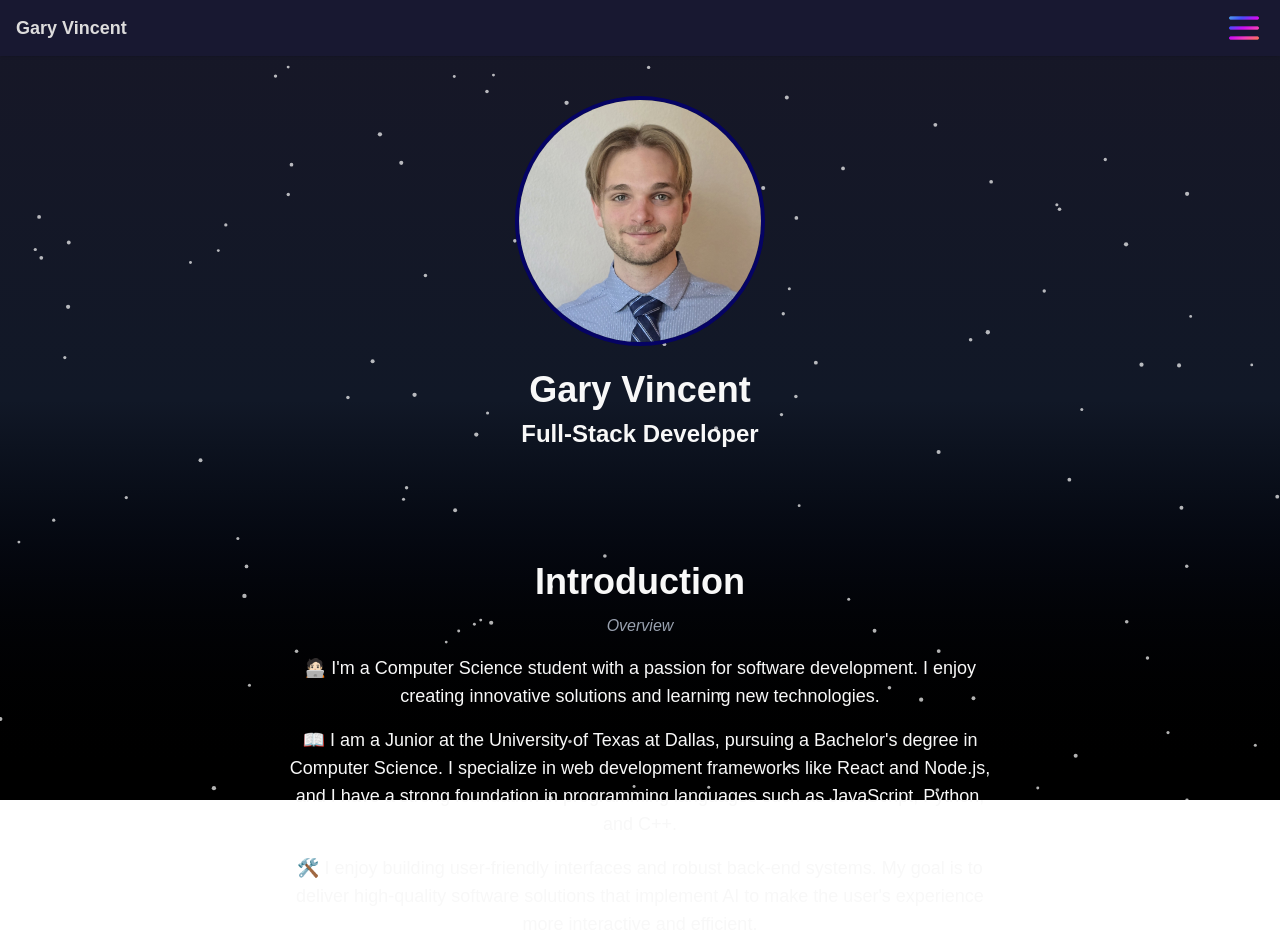
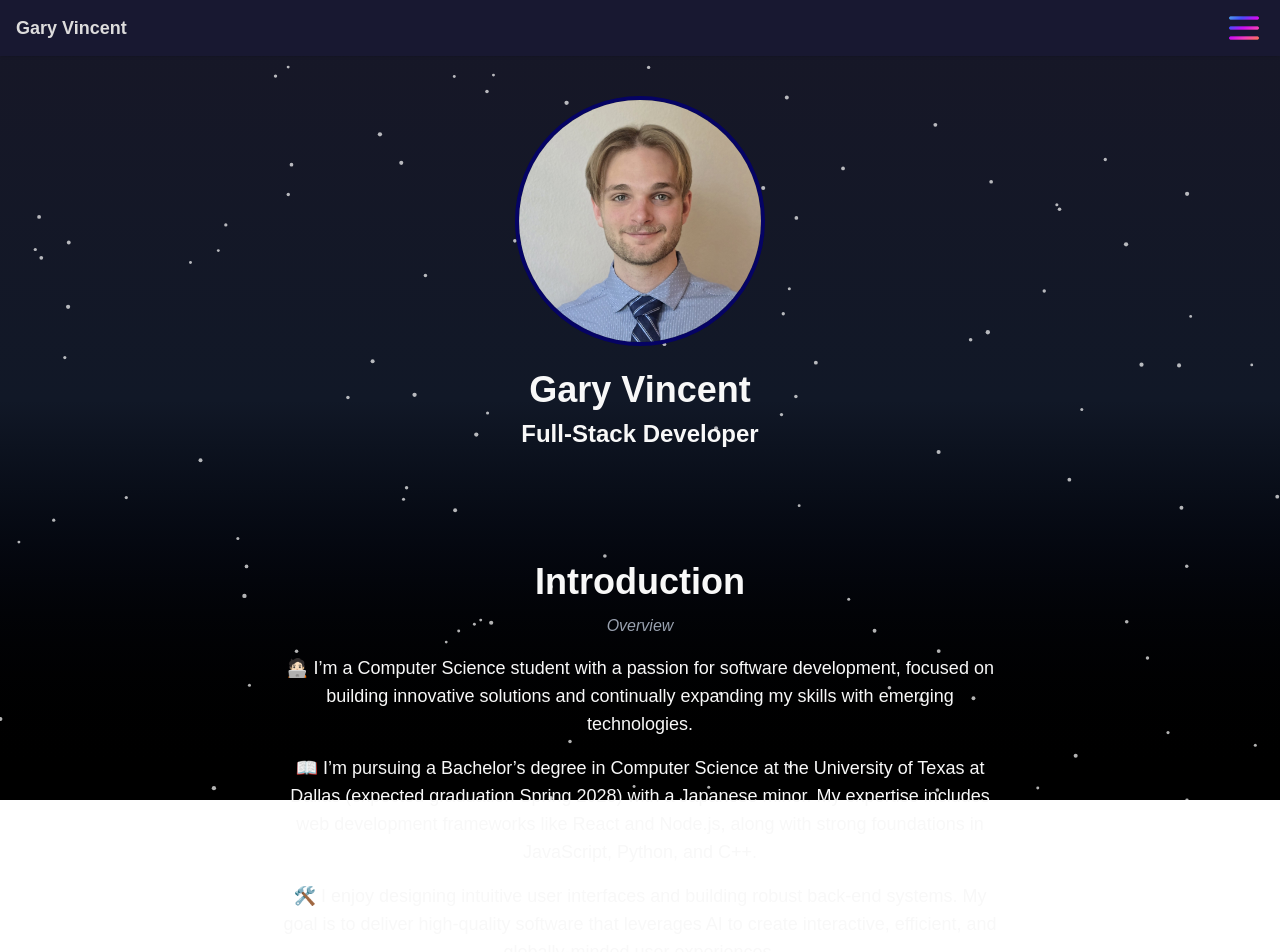
Before and after one commit to gtvincent2000/portfolio, a Next.js app: page / in a window 1280 px wide. Shown: the top 952 px of the page. Built offline with nearby package versions, Linux system fonts and the light colour scheme; no server answers.

Commit message:
Updated timeline and summary

```diff
--- a/package.json
+++ b/package.json
@@ -14,7 +14,7 @@
     "@tsparticles/slim": "^3.9.1",
     "clsx": "^2.1.1",
     "framer-motion": "^12.23.12",
-    "next": "15.4.6",
+    "next": "^15.5.3",
     "react": "19.1.0",
     "react-dom": "19.1.0",
     "react-hot-toast": "^2.5.2",
--- a/src/app/page.js
+++ b/src/app/page.js
@@ -67,9 +67,9 @@ const timelineItems = [
     isFuture: false
   },
   {
-    date: "Summer 2025",
+    date: "June - August 2025",
     title: "Eitan‑GO — AI Vocab Notebook",
-    tags: ["Next.js", "Tailwind", "OpenAI", "Supabase"],
+    tags: ["Full-stack", "Next.js", "Tailwind", "OpenAI", "Supabase"],
     body:
       "Self-taught React and Next js. Built a full‑stack app with AI‑generated sentences, translations, and quiz study flows. Deployed on Vercel; added auth and dark mode.",
     media: (
@@ -85,23 +85,23 @@ const timelineItems = [
     isFuture: false
   },
   {
-    date: "Summer 2025",
-    title: "Portfolio v1.0 Launch",
+    date: "August 2025",
+    title: "Portfolio Launch",
     tags: ["Next.js 15", "Animations", "Particles"],
     body:
-      "Built a portfolio with an interactive hero, scroll‑reveals, particles background, responsive project cards. Optimized for mobile performance.",
+      "Built a portfolio with an interactive hero, scroll‑reveals, particles background, responsive project cards, and a contact section. Optimized for mobile performance.",
     isFuture: false
   },
   {
     date: "Fall 2025",
-    title: "UT Dallas — Junior Year (CS)",
-    tags: ["Data Structures", "Web Dev", "C++", "JS"],
+    title: "UT Dallas — (Computer Science & Japanese Minor)",
+    tags: ["Data Structures", "Web Dev", "C++", "JS", "React", "Japanese"],
     body:
-      "Will focus on modern front‑end patterns (App Router, Framer Motion) and back‑end fundamentals. Building portfolio polish & internship prep.",
-    isFuture: true
+      "Expanding skills in full-stack web development while advancing toward a Japanese minor. Focusing on modern front-end patterns (Next.js App Router, Framer Motion) alongside back-end fundamentals, and strengthening algorithms and data structures. Preparing for internships by polishing portfolio projects and continuing AI-driven app development.",
+    isFuture: false
   },
   {
-    date: "2026 (Goal)",
+    date: "Summer 2026 & 2027(Goal)",
     title: "Software Engineering Internship",
     tags: ["Full‑stack", "AI Integration"],
     body:
@@ -109,25 +109,17 @@ const timelineItems = [
     isFuture: true
   },
   {
-    date: "2027",
+    date: "May 2028",
     title: "Complete B.S. in Computer Science (UTD)",
     tags: ["Full‑stack", "AI Integration", "Bachelor's Degree"],
     body:
-      "Graduating with strong foundations in software engineering, AI integration, and cross-cultural communication. Preparing for a Master's degree to deepen expertise in advanced software systems and AI.",
-    isFuture: true
-  },
-  {
-    date: "2027 → 2029",
-    title: "Master’s Degree in Computer Science",
-    tags: ["Full‑stack", "AI Integration", "Master's Degree"],
-    body:
-      "Specializing in AI and scalable systems, with a focus on applications for international markets. Building a portfolio of projects that integrate multilingual and cross-cultural user experiences.",
+      "Graduating with strong foundations in software engineering, UI/UX design, AI integration, and cross-cultural communication.",
     isFuture: true
   },
   {
     date: "Long-Term Goal",
     title: "Software Engineering in Japan",
-    tags: ["Full‑stack", "AI Integration", "Master's Degree"],
+    tags: ["Full‑stack", "AI Integration", "Bachelor's Degree"],
     body:
       "Pursuing opportunities with globally-minded companies in Japan, ideally American or European-headquartered, to contribute to innovative projects while fostering healthy, balanced workplace culture.",
     isFuture: true
@@ -185,18 +177,17 @@ export default function Page({ id, center=false, children }) {
           </motion.p>
 
           <motion.p variants={itemSlide} className="mt-4 text-base md:text-lg">
-            🧑🏻‍💻 {"I'm a Computer Science student with a passion for software development. I enjoy creating innovative solutions and learning new technologies."}
+            🧑🏻‍💻 {"I’m a Computer Science student with a passion for software development, focused on building innovative solutions and continually expanding my skills with emerging technologies."}
           </motion.p>
 
           <motion.p variants={itemSlide} className="mt-4 text-lg">
-            📖 {`I am a Junior at the University of Texas at Dallas, pursuing a Bachelor's degree in Computer Science.
-            I specialize in web development frameworks like React and Node.js,
-            and I have a strong foundation in programming languages such as JavaScript, Python, and C++.`}
+            📖 {`I’m pursuing a Bachelor’s degree in Computer Science at the University of Texas at Dallas (expected graduation Spring 2028) with a Japanese minor.
+                  My expertise includes web development frameworks like React and Node.js, along with strong foundations in JavaScript, Python, and C++.`}
           </motion.p>
 
           <motion.p variants={itemSlide} className="mt-4 text-lg">
-            🛠️ {"I enjoy building user-friendly interfaces and robust back-end systems. "}
-            {"My goal is to deliver high-quality software solutions that implement AI to make the user's experience more interactive and efficient."}
+            🛠️ {`I enjoy designing intuitive user interfaces and building robust back-end systems.
+                  My goal is to deliver high-quality software that leverages AI to create interactive, efficient, and globally-minded user experiences.`}
           </motion.p>
           <motion.p variants={itemSlide} className="mt-4 text-lg">
             <ResumeButton size="md" className="mt-4" />
```
Also changed, not shown: 1 other file (tests, documents, lock files or other folders).
